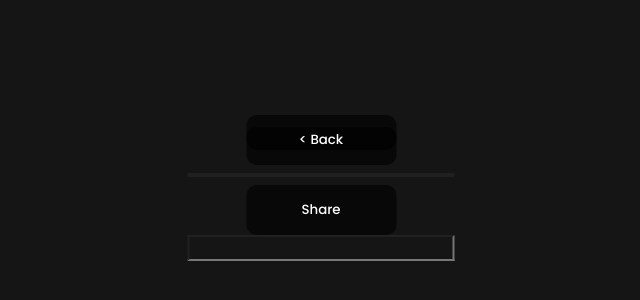
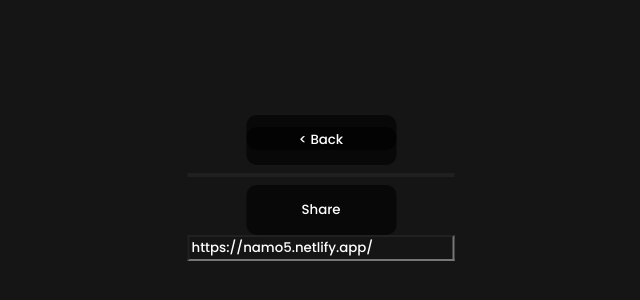
Before and after one commit to Mokihee227/Namo, a plain HTML site: page share.html in a window 1280 px wide. Shown: the part 220-520 px from the top of the page, without its empty margins (327-967 px from the left). Drawn offline with nearby package versions, Linux system fonts and the light colour scheme.

Commit message:
Update share.html

```diff
--- a/share.html
+++ b/share.html
@@ -34,7 +34,7 @@
                 <a><button id="copy-button" class="fox-button">Share</button>
                 </a>
                 <br>
-                <input type="none" id="text-to-copy" value="" readonly>
+                <input type="text" id="text-to-copy" value="https://namo5.netlify.app/" readonly>
 
                 <br>
             </div>
```
